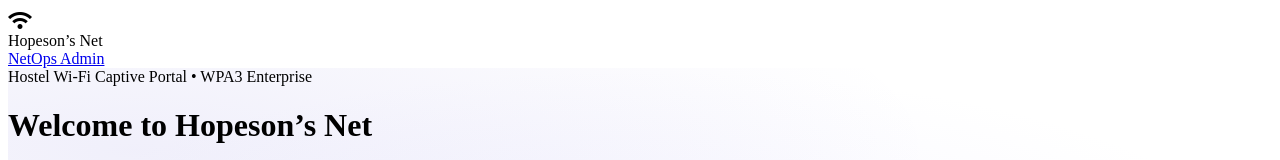
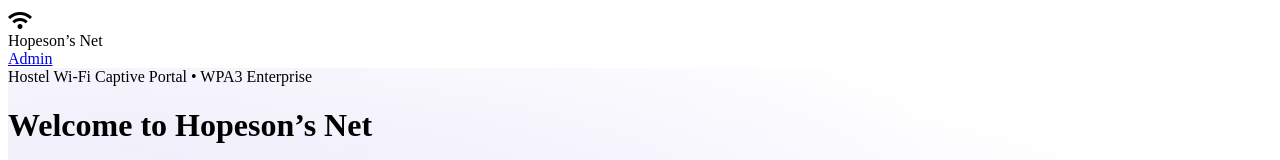
Before and after one commit to h0peson1/HostelBilling, a Next.js app: page / in a window 1280 px wide. Shown: the top 160 px of the page. Built offline with nearby package versions, Linux system fonts and the light colour scheme.

Commit message:
Update captive portal header link: change NetOps Admin to Admin

```diff
--- a/app/page.tsx
+++ b/app/page.tsx
@@ -272,7 +272,7 @@ export default function CaptivePortalPage() {
               href="/admin-login.html"
               className="text-xs font-semibold text-slate-500 hover:text-indigo-600 transition-colors px-2.5 py-1.5 rounded-lg hover:bg-slate-100"
             >
-              NetOps Admin
+              Admin
             </a>
           </div>
         </div>
```
